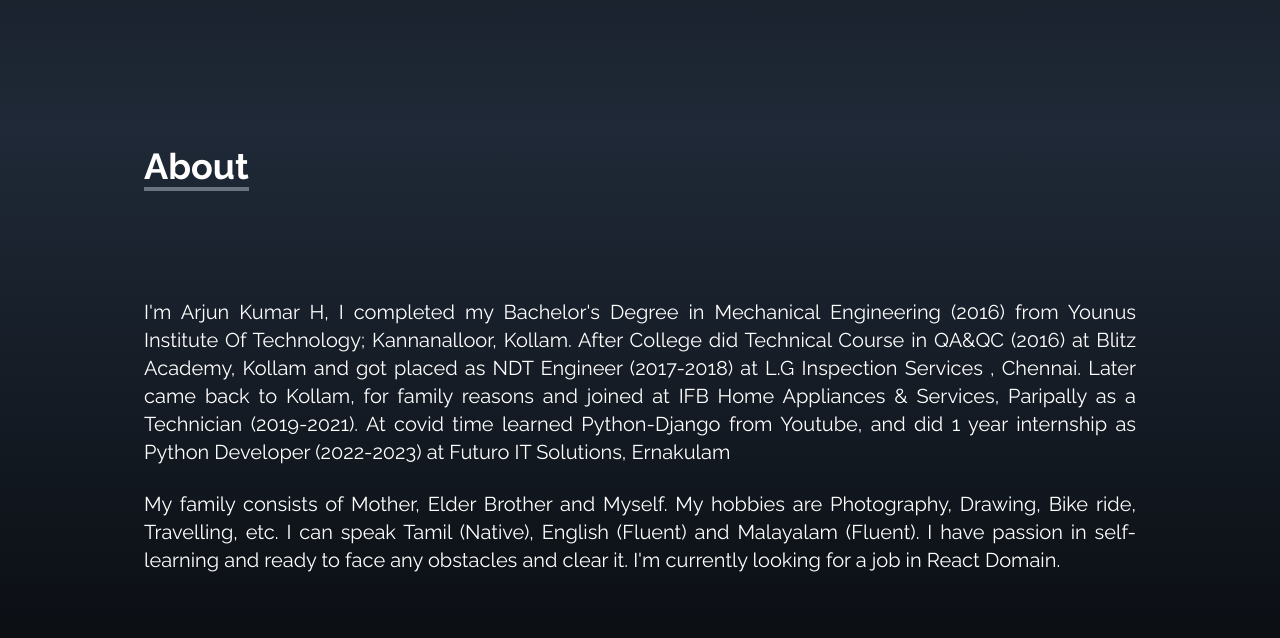
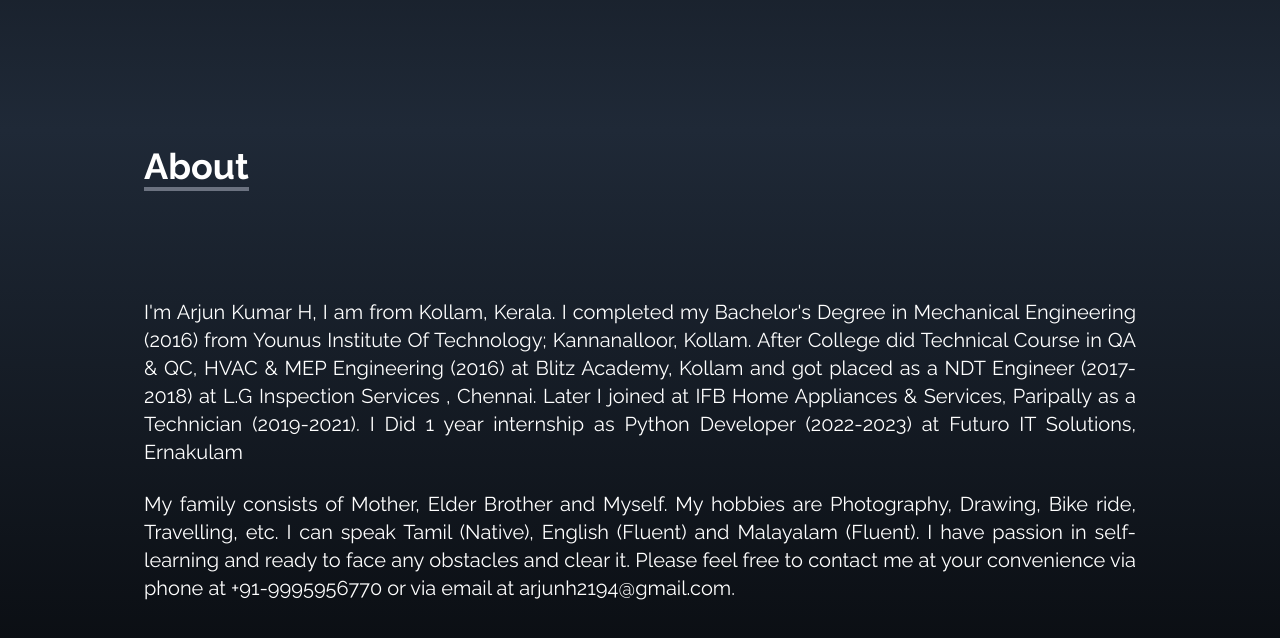
Before and after one commit to BlackHues/my-react-portfolio, a React (Create React App) app: page / in a window 1280 px wide. Shown: the part 750-1388 px from the top of the page. Built offline with nearby package versions, Linux system fonts and the light colour scheme; the HTML template or start-up script is replaced by a standard one.

Commit message:
project done

```diff
--- a/src/components/About.jsx
+++ b/src/components/About.jsx
@@ -11,11 +11,13 @@ const About = () => {
         </div>
 
         <p className='text-xl mt-20 text-justify'>
-            I'm Arjun Kumar H, I completed my Bachelor's Degree in Mechanical Engineering (2016) from Younus Institute Of Technology; Kannanalloor, Kollam. After College did Technical Course in QA&QC (2016) at Blitz Academy, Kollam  and got placed as NDT Engineer (2017-2018) at L.G Inspection Services , Chennai.
-            Later came back to Kollam, for family reasons and joined at IFB Home Appliances & Services, Paripally as a Technician (2019-2021). At covid time learned Python-Django from Youtube, and did 1 year internship as Python Developer (2022-2023) at Futuro IT Solutions, Ernakulam</p>
+            I'm Arjun Kumar H, I am from Kollam, Kerala. I completed my Bachelor's Degree in Mechanical Engineering (2016) from Younus Institute Of Technology; Kannanalloor, Kollam.
+            After College did Technical Course in QA & QC, HVAC & MEP Engineering (2016) at Blitz Academy, Kollam  and got placed as a NDT Engineer (2017-2018) at L.G Inspection Services , Chennai.
+            Later I joined at IFB Home Appliances & Services, Paripally as a Technician (2019-2021). I Did 1 year internship as Python Developer (2022-2023) at Futuro IT Solutions, Ernakulam</p>
         <br />
         <p className='text-xl text-justify'>
-            My family consists of Mother, Elder Brother and Myself. My hobbies are Photography, Drawing, Bike ride, Travelling, etc. I can speak Tamil (Native), English (Fluent) and Malayalam (Fluent). I have passion in self-learning and ready to face any obstacles and clear it. I'm currently looking for a job in React Domain.
+            My family consists of Mother, Elder Brother and Myself. My hobbies are Photography, Drawing, Bike ride, Travelling, etc. I can speak Tamil (Native), English (Fluent) and Malayalam (Fluent). I have passion in self-learning and ready to face any obstacles and clear it.
+            Please feel free to contact me at your convenience via phone at +91-9995956770 or via email at arjunh2194@gmail.com.
         </p>
       </div>
     </div>
```
